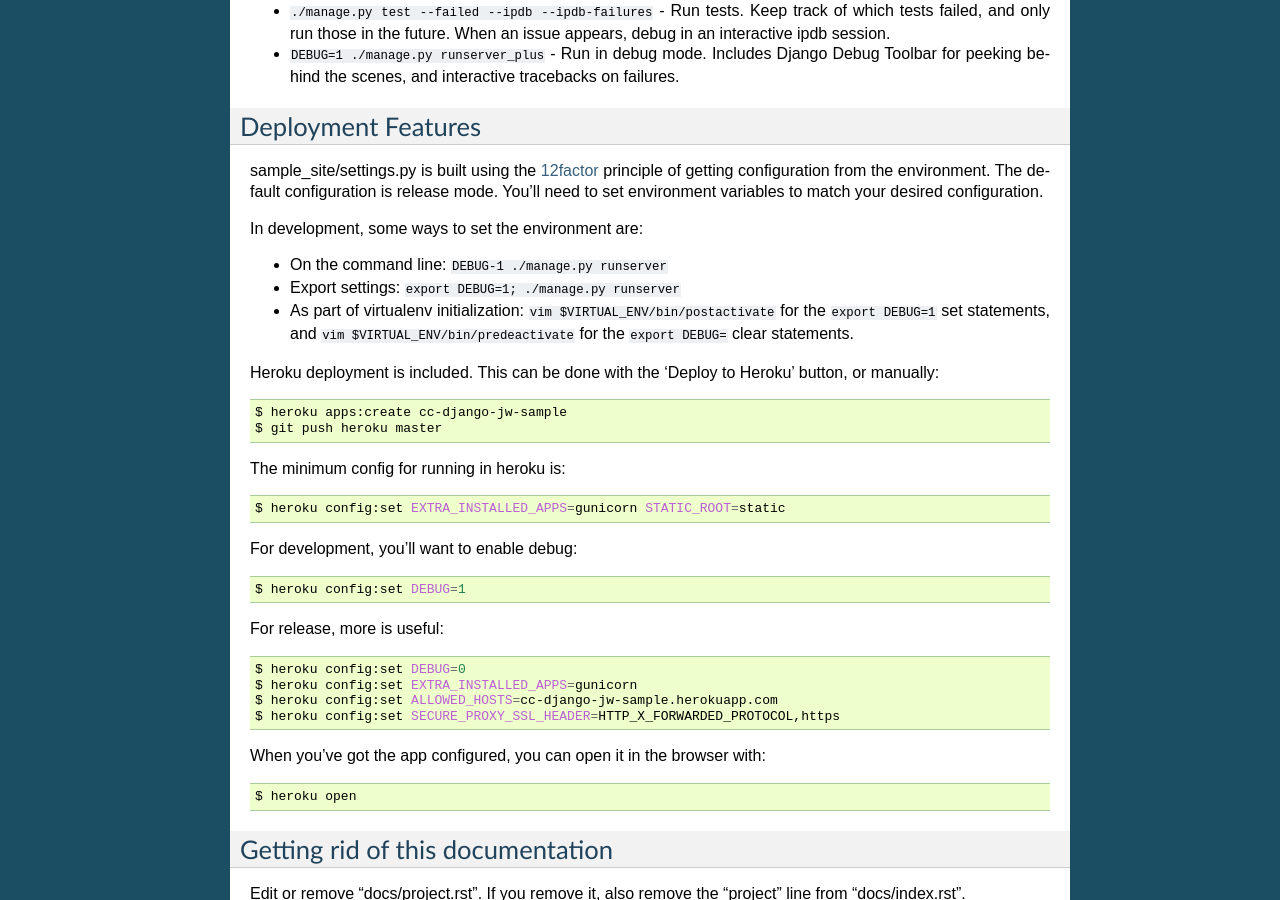
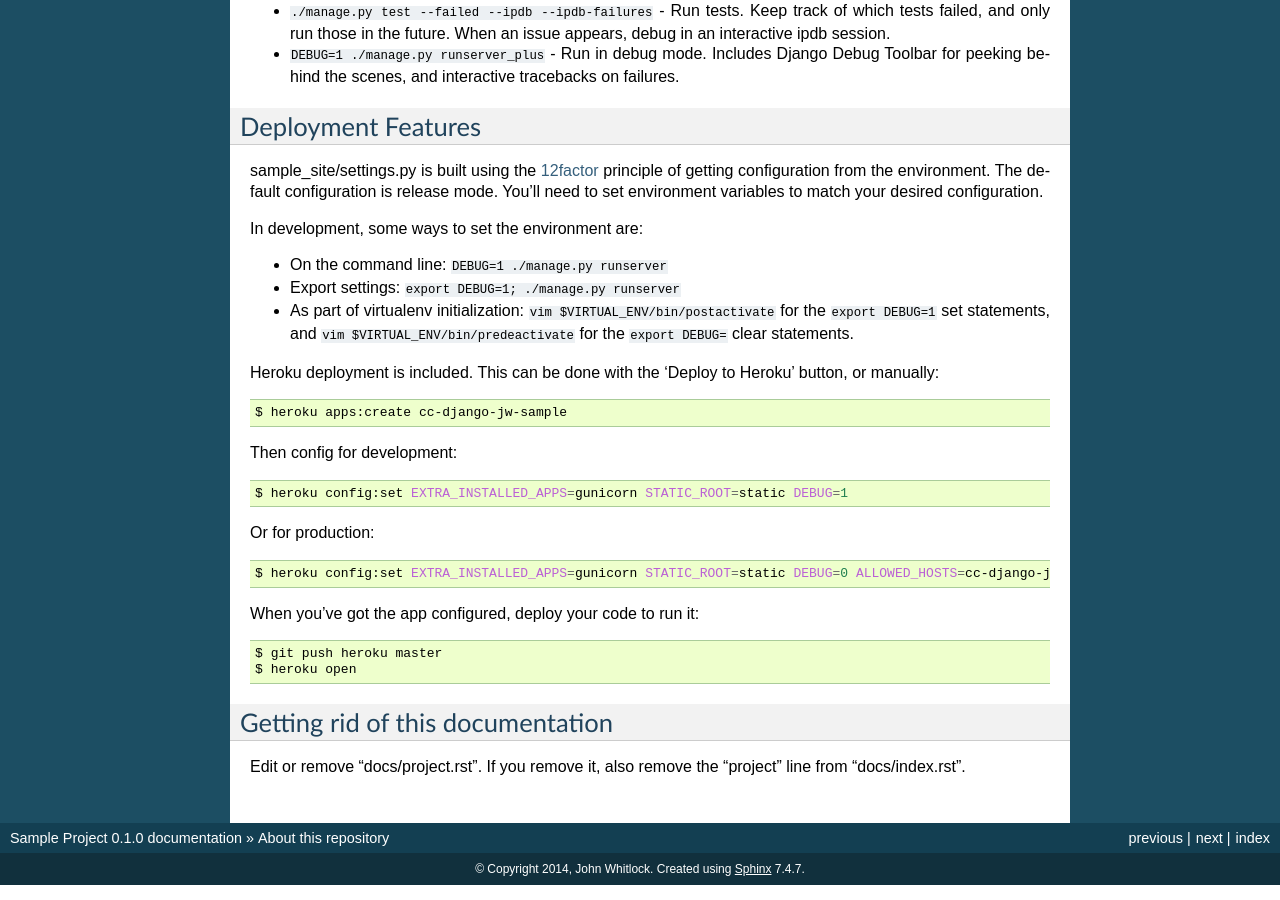
Before and after one commit to jwhitlock/cc-django-jw-sample, a Sphinx documentation site: the page built from docs/project.rst, in a window 1280 px wide and 900 px high, scrolled down 972 px. Built offline with Sphinx 7.4.7, drawn with Linux system fonts in a browser that asks for light colours; some of the changed text lies outside the part shown.

Commit message:
Sync with 2014-11-05 templates
https://github.com/jwhitlock/cookiecutter-django-jw/commit/73d45ff390ae904de290f31befceb90c61797c24

```diff
--- a/HISTORY.rst
+++ b/HISTORY.rst
@@ -1,9 +1,9 @@
 .. :changelog:
 
 History
--------
+=======
 
-0.1.0 (2014-11-04)
----------------------
+0.1.0 (2014-11-05)
+------------------
 
 * First release on PyPI.
--- a/docs/project.rst
+++ b/docs/project.rst
@@ -70,7 +70,7 @@ to match your desired configuration.
 
 In development, some ways to set the environment are:
 
-* On the command line: ``DEBUG-1 ./manage.py runserver``
+* On the command line: ``DEBUG=1 ./manage.py runserver``
 * Export settings: ``export DEBUG=1; ./manage.py runserver``
 * As part of virtualenv initialization: ``vim $VIRTUAL_ENV/bin/postactivate``
   for the ``export DEBUG=1`` set statements, and
@@ -84,34 +84,24 @@ button, or manually:
 .. code-block:: sh
 
     $ heroku apps:create cc-django-jw-sample
-    $ git push heroku master
 
-The minimum config for running in heroku is:
+Then config for development:
 
 .. code-block:: sh
 
-    $ heroku config:set EXTRA_INSTALLED_APPS=gunicorn STATIC_ROOT=static
+    $ heroku config:set EXTRA_INSTALLED_APPS=gunicorn STATIC_ROOT=static DEBUG=1
 
-
-For development, you'll want to enable debug:
+Or for production:
 
 .. code-block:: sh
 
-    $ heroku config:set DEBUG=1
+    $ heroku config:set EXTRA_INSTALLED_APPS=gunicorn STATIC_ROOT=static DEBUG=0 ALLOWED_HOSTS=cc-django-jw-sample.herokuapp.com SECURE_PROXY_SSL_HEADER=HTTP_X_FORWARDED_PROTOCOL,https
 
-For release, more is useful:
+When you've got the app configured, deploy your code to run it:
 
 .. code-block:: sh
 
-    $ heroku config:set DEBUG=0
-    $ heroku config:set EXTRA_INSTALLED_APPS=gunicorn
-    $ heroku config:set ALLOWED_HOSTS=cc-django-jw-sample.herokuapp.com
-    $ heroku config:set SECURE_PROXY_SSL_HEADER=HTTP_X_FORWARDED_PROTOCOL,https
-
-When you've got the app configured, you can open it in the browser with:
-
-.. code-block:: sh
-
+    $ git push heroku master
     $ heroku open
 
 .. _12factor: http://12factor.net
```
Also changed, not shown: other parts of docs/project.rst (+1 -1 lines), CONTRIBUTING.rst (+12 -2 lines), README.rst (+23 -26 lines), .travis.yml, 2 other files.
